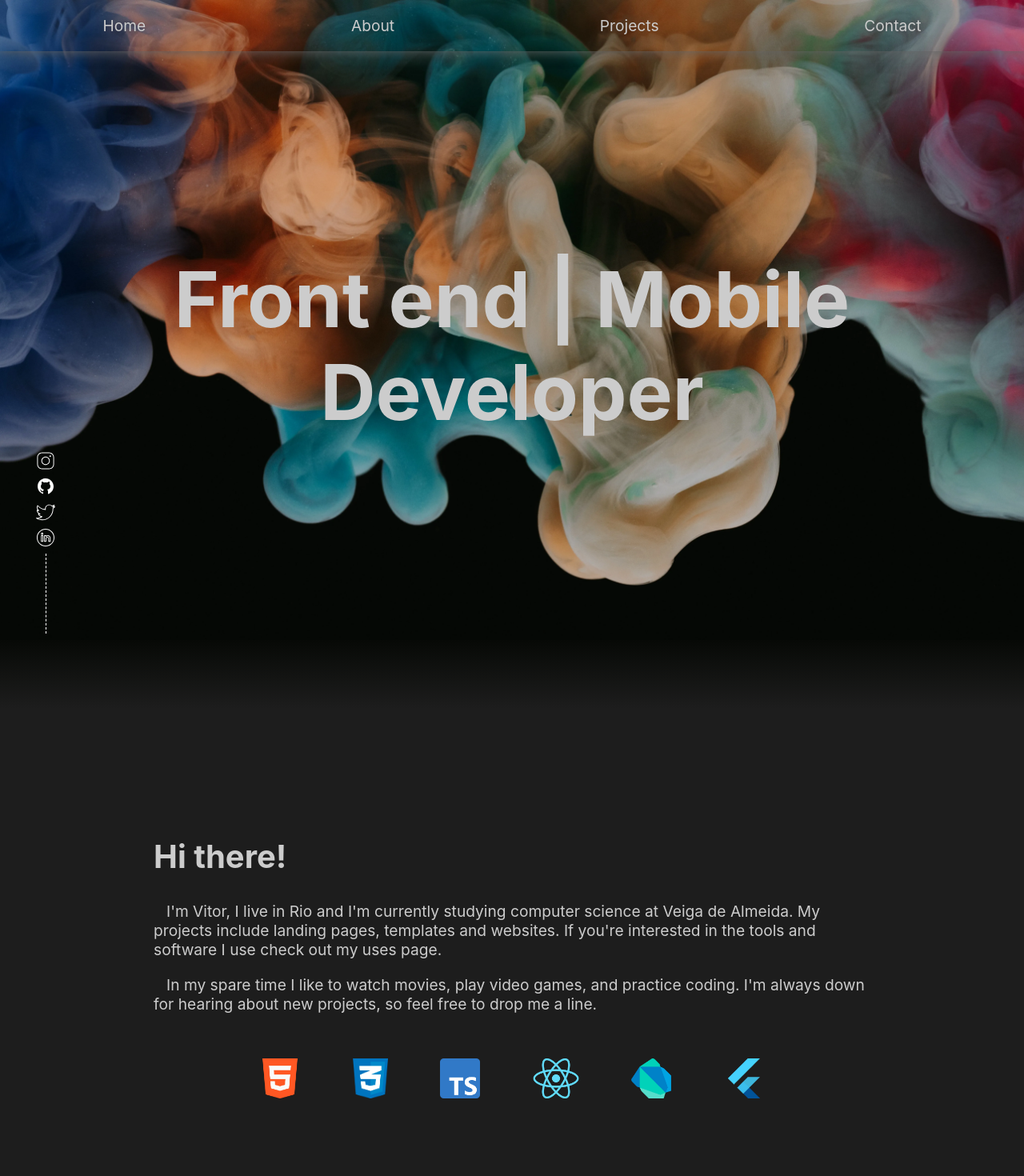
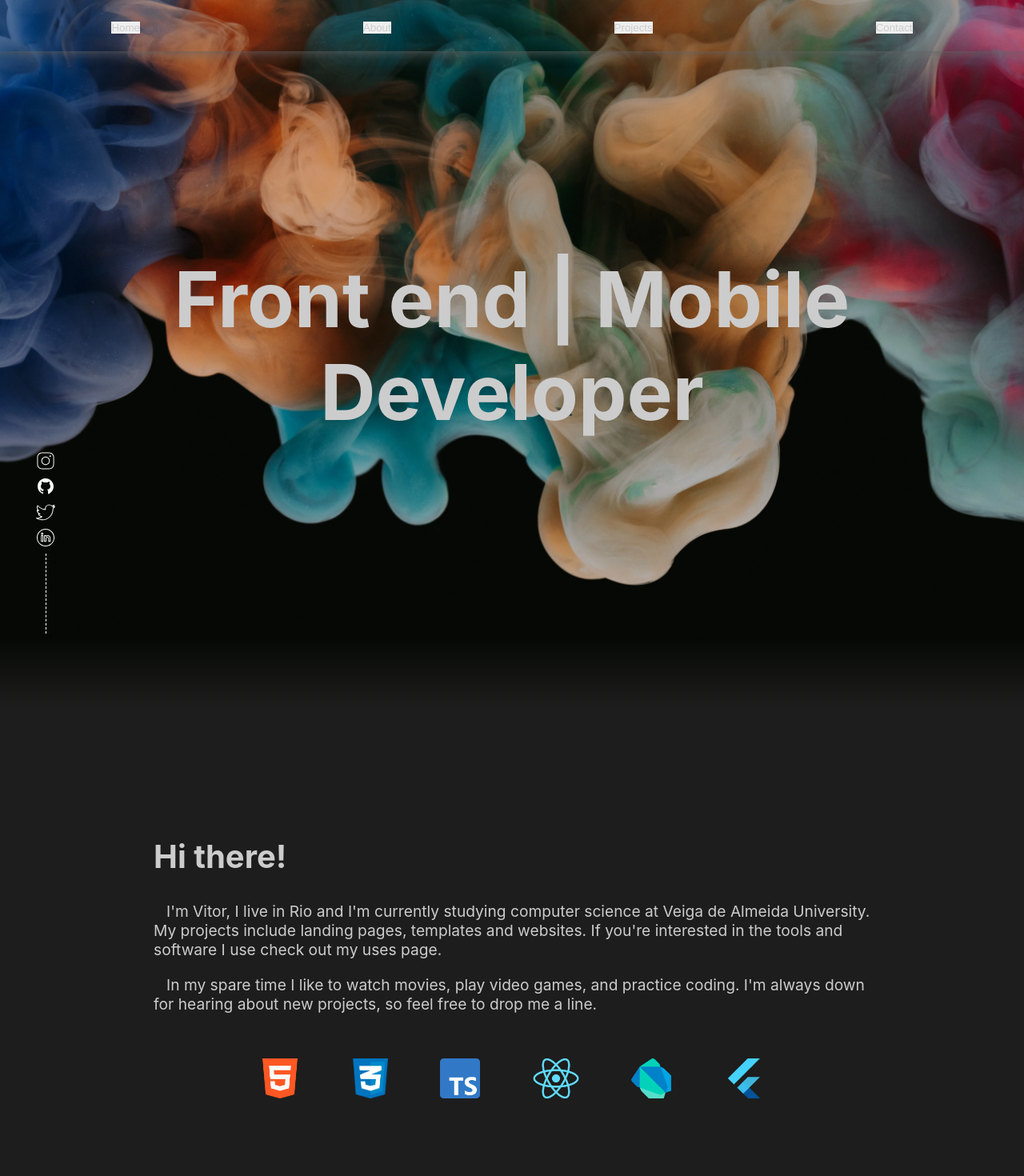
Before and after one commit to VTramon/Portfolio, a React (Create React App) app: page / in a window 1280 px wide. Shown: the top 1470 px of the page at 80% size. Built offline with nearby package versions, Linux system fonts and the light colour scheme.

Commit message:
implemented the i18n internationalization

```diff
--- a/package.json
+++ b/package.json
@@ -37,10 +37,12 @@
     ]
   },
   "devDependencies": {
-    "typescript": "^4.7.4",
     "@types/jest": "^27.5.2",
     "@types/node": "^16.11.43",
     "@types/react": "^18.0.15",
-    "@types/react-dom": "^18.0.6"
+    "@types/react-dom": "^18.0.6",
+    "i18next": "^21.8.14",
+    "react-i18next": "^11.18.1",
+    "typescript": "^4.7.4"
   }
 }
--- a/src/components/About/index.tsx
+++ b/src/components/About/index.tsx
@@ -1,28 +1,22 @@
+import { useTranslation } from 'react-i18next'
 import ColorTransitionComponent from '../ColorTransitionComponent'
 import styles from './style.module.scss'
 
 const About = () => {
+  const { t } = useTranslation()
+
   return (
     <section id="about" className={styles.about}>
       <ColorTransitionComponent />
 
-      <h3>Hi there!</h3>
+      <h3>{t('about_title')}</h3>
 
       <div className={styles.about__introduction}>
-        <p>
-          I'm Vitor, I live in Rio and I'm currently studying computer science
-          at Veiga de Almeida. My projects include landing pages, templates and
-          websites. If you're interested in the tools and software I use check
-          out my uses page.
-        </p>
+        <p>{t('about_introduction_1')}</p>
 
         <br />
 
-        <p>
-          In my spare time I like to watch movies, play video games, and
-          practice coding. I'm always down for hearing about new projects, so
-          feel free to drop me a line.
-        </p>
+        <p>{t('about_introduction_2')}</p>
       </div>
 
       <ul className={styles.about__logo_list}>
--- a/src/components/GetInTouch/index.tsx
+++ b/src/components/GetInTouch/index.tsx
@@ -1,20 +1,22 @@
+import { useTranslation } from 'react-i18next'
 import styles from './style.module.scss'
 
 const GetInTouch = () => {
+  const { t } = useTranslation()
+
   return (
     <section id="GetInTouch" className={styles.GetInTouch}>
       <div className={styles.GetInTouch__container}>
-        <h3>Get In Touch</h3>
+        <h3>{t('contact_title')}</h3>
 
-        <p>
-          If you are interested in my services you can contact me clicking in
-          the button bellow.
-        </p>
+        <p>{t('contact_text')}</p>
 
         <div className={styles.GetInTouch__container_button}>
           <div className={styles.GetInTouch__background_button} />
           <button>
-            <a href="mailto:vitorr.ooliveira@gmail.com">Say Hello</a>
+            <a href="mailto:vitorr.ooliveira@gmail.com">
+              {t('contact_button')}
+            </a>
           </button>
         </div>
       </div>
--- a/src/components/Header/index.tsx
+++ b/src/components/Header/index.tsx
@@ -1,14 +1,16 @@
 import { useEffect, useState } from 'react'
+import { useTranslation } from 'react-i18next'
 import styles from './style.module.scss'
-
-// type HeaderProps = {
-//   isVisible: 'visible' | 'hidden'
-// }
 
 const Header = () => {
   const [position, setPosition] = useState(window.scrollY)
   const [isVisible, setIsVisible] = useState<'visible' | 'hidden'>('visible')
 
+  const hideHeaderOnClick = () => {
+    setTimeout(() => {
+      setIsVisible('hidden')
+    }, 1000)
+  }
   const handleScroll = () => {
     const moving = window.scrollY
 
@@ -31,6 +33,8 @@ const Header = () => {
     // eslint-disable-next-line react-hooks/exhaustive-deps
   }, [window.scrollY])
 
+  const { t } = useTranslation()
+
   const backgroundColor = position <= 230 ? 'transparent' : '#1d1d1db5'
 
   return (
@@ -40,19 +44,27 @@ const Header = () => {
     >
       <nav className={styles.header__nav}>
         <li>
-          <a href="#home">Home</a>
+          <button onClick={() => hideHeaderOnClick()}>
+            <a href="#home">{t('header_home_link')}</a>
+          </button>
         </li>
 
         <li>
-          <a href="#about">About</a>
+          <button onClick={() => hideHeaderOnClick()}>
+            <a href="#about">{t('header_about_link')}</a>
+          </button>
         </li>
 
         <li>
-          <a href="#projects">Projects</a>
+          <button onClick={() => hideHeaderOnClick()}>
+            <a href="#projects">{t('header_projects_link')}</a>
+          </button>
         </li>
 
         <li>
-          <a href="#GetInTouch">Contact</a>
+          <button onClick={() => hideHeaderOnClick()}>
+            <a href="#GetInTouch">{t('header_contact_link')}</a>
+          </button>
         </li>
       </nav>
     </header>
--- a/src/components/Home/index.tsx
+++ b/src/components/Home/index.tsx
@@ -1,3 +1,4 @@
+import { Trans } from 'react-i18next'
 import styles from './style.module.scss'
 
 const Home = () => {
@@ -5,9 +6,9 @@ const Home = () => {
     <section id="home" className={styles.home}>
       <div className={styles.home__banner}>
         <h1>
-          Front end | Mobile
-          <br />
-          <strong>Developer</strong>
+          <Trans components={{ bold: <strong />, nextLine: <br /> }}>
+            home_text
+          </Trans>
         </h1>
       </div>
     </section>
--- a/src/components/Projects/index.tsx
+++ b/src/components/Projects/index.tsx
@@ -1,3 +1,4 @@
+import { useTranslation } from 'react-i18next'
 import { ExternalLink, GitHub } from '../Icons'
 import styles from './style.module.scss'
 
@@ -39,6 +40,7 @@ const ProjectCard: React.FC<ProjectCardProps> = (props) => {
 }
 
 const Projects = () => {
+  const { t } = useTranslation()
   const cardList: {
     image: string
     alt: string
@@ -51,7 +53,7 @@ const Projects = () => {
       image: '/projects/pokedex.webp',
       alt: 'Pokedex site',
       name: 'Pokedex',
-      text: 'An online Pokedex where you can check your favorite Pokemons anytime. This website was created using Next.js, TypeScript, SASS and Docker',
+      text: t('project_pokedex'),
       site: 'https://pokedex-mu-ochre.vercel.app/',
       github: 'https://github.com/VTramon/Pokedex',
     },
@@ -59,7 +61,7 @@ const Projects = () => {
       image: '/projects/be_healthy.webp',
       alt: 'Be healthy site',
       name: 'Be healthy',
-      text: 'An landing page about healthy food with simple design and easy understanding. This landing page was created using Next.js, TypeScript and SASS.',
+      text: t('project_be_healthy'),
       site: 'https://be-healthy-indol.vercel.app/',
       github: 'https://github.com/VTramon/Be-healthy',
     },
@@ -67,7 +69,7 @@ const Projects = () => {
       image: '/projects/rocket_nfts.webp',
       alt: 'Rocket NFTs site',
       name: 'Rocket NFTs',
-      text: 'A landing page about NFT, this landing page was a challenge proposed by Rocket Seat in website. This landing page was created using HTML and CSS.',
+      text: t('project_rocket_nfts'),
       site: 'https://rocket-nft.vercel.app/',
       github: 'https://github.com/VTramon/Rocket-NFTs',
     },
@@ -75,7 +77,7 @@ const Projects = () => {
       image: '/projects/one_piece.webp',
       alt: 'One Piece site',
       name: 'One Piece',
-      text: 'A landing page abou the main One Piece characters. This landing page was created using React.js, SASS, TypeScript and Docker',
+      text: t('project_one_piece'),
       site: 'https://one-piece-theta.vercel.app/',
       github: 'https://github.com/VTramon/landing-page-One-Piece',
     },
@@ -83,26 +85,19 @@ const Projects = () => {
       image: '/projects/admin_template.webp',
       alt: 'Admin template site',
       name: 'Admin Template',
-      text: 'A admin template with dark and light theme, and a beautiful login page. This template was created using Next.js, CSS, TypeScript and Firebase.',
+      text: t('project_admin_template'),
       site: 'https://admin-template-ten.vercel.app/',
       github: 'https://github.com/VTramon/ADMIN-TEMPLATE',
-    },
-    {
-      image: '/projects/book_finder.webp',
-      alt: 'Book finder site',
-      name: 'Book finder',
-      text: 'A website tha make possible to find any book you want. This website was created using React.js, Styled-components and TypeScript',
-      site: 'https://book-finder-sandy.vercel.app/',
-      github: 'https://github.com/VTramon/Book-finder',
     },
   ]
   return (
     <section id="projects" className={styles.projects}>
-      <h3>Projects</h3>
+      <h3>{t('projects_title')}</h3>
 
       {cardList.map((item, index) => {
         return (
           <ProjectCard
+            key={index}
             isInverted={index % 2 === 0 ? 'notInverted' : 'inverted'}
             data={item}
           />
--- /dev/null
+++ b/src/i18n/index.ts
@@ -0,0 +1,23 @@
+import i18n from 'i18next'
+import { initReactI18next } from 'react-i18next'
+
+import ENUS from './locales/en/en-us.json'
+import PTBR from './locales/pt/pt-br.json'
+
+const resources = {
+  'pt-BR': PTBR,
+  en: ENUS,
+}
+
+i18n.use(initReactI18next).init({
+  resources,
+  lng: navigator.language,
+  fallbackLng: 'en',
+  interpolation: {
+    escapeValue: false,
+  },
+})
+
+console.log('testing init')
+
+export default i18n
--- /dev/null
+++ b/src/i18n/locales/en/en-us.json
@@ -0,0 +1,23 @@
+{
+  "translation": {
+    "header_home_link": "Home",
+    "header_about_link": "About",
+    "header_projects_link": "Projects",
+    "header_contact_link": "Contact",
+    "home_text": "Front end | Mobile <br/> <strong>Developer</strong>",
+    "home_text_areas": "Front end | Mobile",
+    "home_text_job": "Developer",
+    "about_title": "Hi there!",
+    "about_introduction_1": "I'm Vitor, I live in Rio and I'm currently studying computer science at Veiga de Almeida University. My projects include landing pages, templates and websites. If you're interested in the tools and software I use check out my uses page.",
+    "about_introduction_2": "In my spare time I like to watch movies, play video games, and practice coding. I'm always down for hearing about new projects, so feel free to drop me a line.",
+    "project_pokedex": "An online Pokedex where you can check your favorite Pokemons anytime. This website was created using Next.js, TypeScript, SASS and Docker.",
+    "project_be_healthy": "An landing page about healthy food with simple design and easy understanding. This landing page was created using Next.js, TypeScript and SASS.",
+    "project_rocket_nfts": "A landing page about NFT, this landing page was a challenge proposed by Rocket Seat in website. This landing page was created using HTML and CSS.",
+    "project_one_piece": "A landing page about the main One Piece characters. This landing page was created using React.js, SASS, TypeScript and Docker.",
+    "project_admin_template": "A admin template with dark and light theme, and a beautiful login page. This template was created using Next.js, CSS, TypeScript and Firebase.",
+    "projects_title": "Projects",
+    "contact_title": "Get In Touch",
+    "contact_text": "If you are interested in my services you can contact me clicking in the button bellow.",
+    "contact_button": "Say Hello"
+  }
+}
--- /dev/null
+++ b/src/i18n/locales/pt/pt-br.json
@@ -0,0 +1,23 @@
+{
+  "translation": {
+    "header_home_link": "Início",
+    "header_about_link": "Sobre",
+    "header_projects_link": "Projetos",
+    "header_contact_link": "Contato",
+    "home_text": "<strong>Desenvolvedor</strong> <br/> Front end | Mobile",
+    "home_text_areas": "Front end | Mobile",
+    "home_text_job": "Desenvolvedor",
+    "about_title": "Olá!",
+    "about_introduction_1": "Meu nome é Vitor, eu moro no Rio e atualmente estou estudando Ciência da Computação na Universidade Veiga de Almeida. Meus projetos incluem landing pages, templates e websites. Se você está interessado nas ferramentas e softwares que eu uso pode continuar olhando minha página.",
+    "about_introduction_2": "No meu tempo livre eu gosto de assistir filmes, jogar e desenvolver para praticar um pouco. Eu sempre estou interessado em ouvir sobre novos projetos, então sinta-se livre para me mandar uma mensagem.",
+    "project_pokedex": "Uma Pokedex online onde você pode achar seus pokemons favoritos a qualquer hora. Esse website foi criado usando Next.js , TypeScript, Sass e Docker.",
+    "project_be_healthy": "Uma landing page sobre alimentação saudável com um design simples e de fácil entendimento. Essa landing page foi criada usando Next.js, TypeScript e Sass.",
+    "project_rocket_nfts": "Uma landing page sobre NFT, essa landing page foi um desafio proposto na plataforma da RocketSeat. Ela foi criada usando HTML e CSS.",
+    "project_one_piece": "Uma landing page sobre os personagens principais de One Piece. Essa landing page foi criada com React.js, Sass, TypeScript e Docker.",
+    "project_admin_template": "Um template de administração de usuários com temas claro e escuro, e uma bela tela de login. Esse template foi criado com Next.js, CSS, TypeScript e Firebase",
+    "projects_title": "Projetos",
+    "contact_title": "Entre Em Contato",
+    "contact_text": "Se você está interessado nos meu serviços você pode me contactar clicando no botão abaixo.",
+    "contact_button": "Diga Oi"
+  }
+}
--- a/src/index.tsx
+++ b/src/index.tsx
@@ -2,6 +2,7 @@ import React from 'react'
 import ReactDOM from 'react-dom/client'
 import App from './App'
 import './globalStyles/index.scss'
+import './i18n'
 
 const root = ReactDOM.createRoot(document.getElementById('root') as HTMLElement)
 root.render(
--- a/tsconfig.json
+++ b/tsconfig.json
@@ -16,5 +16,5 @@
     "noEmit": true,
     "jsx": "react-jsx"
   },
-  "include": ["src"]
+  "include": ["src", "*.ts"]
 }
```
Also changed, not shown: 1 other file (tests, documents, lock files or other folders).
